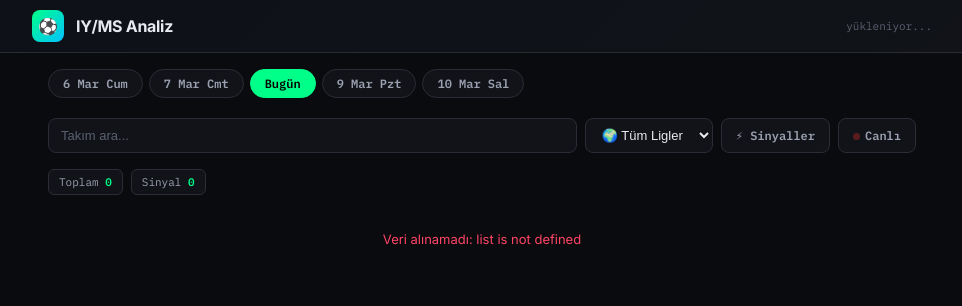
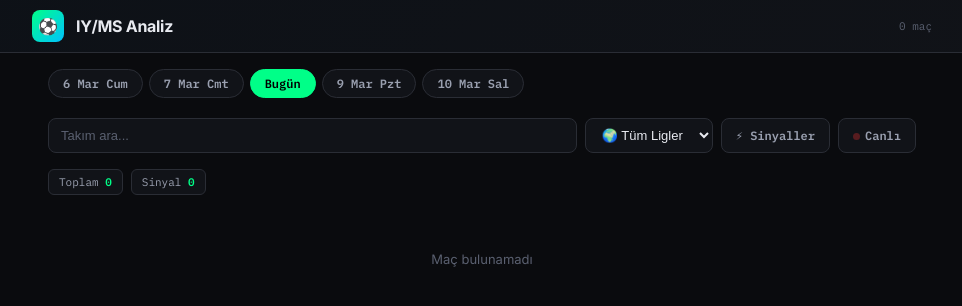
Before and after one commit to Kamil1616/iy-ms-analiz, a Flask app: page / in a window 1280 px wide. Shown: the top 306 px of the page, without its empty margins (158-1120 px from the left). Run offline with Flask 3, Linux system fonts and the light colour scheme; data that the repository does not hold is empty.

Commit message:
Change list to fixtures in renderFixtures function

```diff
--- a/templates/index.html
+++ b/templates/index.html
@@ -343,7 +343,7 @@ function populateLeagueFilter(fixtures) {
 function renderFixtures(fixtures) {
   var search = document.getElementById('filterTeam').value.toLowerCase();
   var league = document.getElementById('filterLeague').value;
-  var filtered = list.filter(function(f) {
+  var filtered = fixtures.filter(function(f) {
     if(liveFilterOn){
       if(['1H','2H','HT','ET','P','BT','INT','LIVE'].indexOf(f.status) === -1) return false;
     }
```
